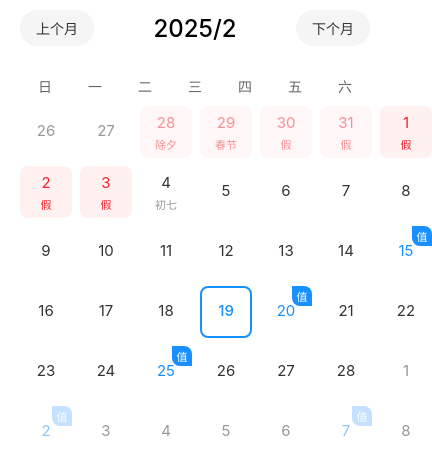
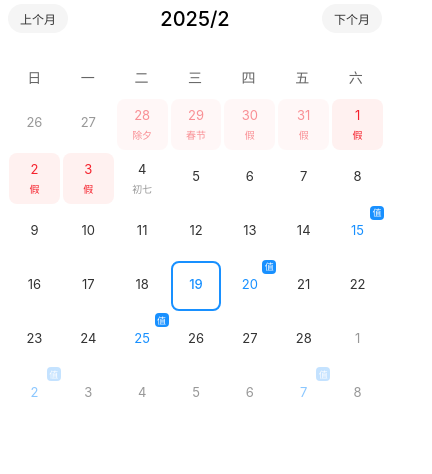
Before and after one commit to Noah124-afk/duty---calendar---repo, a plain HTML site: page index.html in a window 390 px wide. Shown: the whole page, 432 px wide, since content can reach past the window. Drawn offline with Linux system fonts and the light colour scheme.

Commit message:
优化UI界面

```diff
--- a/styles.css
+++ b/styles.css
@@ -1,15 +1,18 @@
 body {
     font-family: -apple-system, BlinkMacSystemFont, "Segoe UI", Roboto, "Helvetica Neue", Arial, sans-serif;
     margin: 0;
-    padding: 15px;
+    padding: 8px;
     background-color: #fff;
+    min-width: 320px;
 }
 
 .calendar-wrapper {
     max-width: 500px;
+    width: 100%;
     margin: 0 auto;
     background-color: white;
-    padding: 0 15px;
+    padding: 0 8px;
+    box-sizing: border-box;
 }
 
 .controls {
@@ -45,22 +48,31 @@ button:hover {
 .calendar-container {
     background-color: white;
     padding: 0;
+    width: 100%;
 }
 
 .day-labels {
     display: grid;
-    grid-template-columns: repeat(7, 1fr);
+    grid-template-columns: repeat(7, minmax(0, 1fr));
     text-align: center;
     font-weight: normal;
-    margin-bottom: 10px;
+    margin-bottom: 8px;
     color: #666;
     font-size: 14px;
+    gap: 4px;
+    padding: 0 1px;
+}
+
+.day-labels div {
+    padding: 4px 0;
 }
 
 .calendar-days {
     display: grid;
-    grid-template-columns: repeat(7, 1fr);
-    gap: 8px;
+    grid-template-columns: repeat(7, minmax(0, 1fr));
+    gap: 4px;
+    width: 100%;
+    padding: 0 1px;
 }
 
 .calendar-day {
@@ -72,9 +84,11 @@ button:hover {
     justify-content: center;
     border: none;
     border-radius: 8px;
-    padding: 4px 4px 4px 4px;
+    padding: 4px;
     background-color: #fff;
-    min-height: 45px;
+    min-height: 36px;
+    width: 100%;
+    box-sizing: border-box;
     overflow: visible;
 }
 
@@ -82,12 +96,16 @@ button:hover {
     font-size: 16px;
     color: #333;
     margin-bottom: 2px;
+    width: 100%;
+    text-align: center;
 }
 
 .lunar-date {
     font-size: 12px;
     color: #999;
     margin-top: 2px;
+    width: 100%;
+    text-align: center;
 }
 
 .duty-day {
@@ -97,18 +115,18 @@ button:hover {
 .duty-day::before {
     content: '值';
     position: absolute;
-    top: 0;
-    right: 0;
-    width: 24px;
-    height: 24px;
+    top: -2px;
+    right: -2px;
+    width: 16px;
+    height: 16px;
     background-color: #1890ff;
     color: #fff;
-    font-size: 12px;
+    font-size: 10px;
     display: flex;
     align-items: center;
     justify-content: center;
-    border-top-right-radius: 8px;
-    border-bottom-left-radius: 8px;
+    border-radius: 4px;
+    z-index: 1;
 }
 
 .duty-day .date-number {
@@ -181,47 +199,93 @@ button:hover {
 }
 
 .current-day.duty-day::before {
-    right: -2px;
-    top: -2px;
-    width: 26px;
-    height: 26px;
-    font-size: 13px;
+    top: -3px;
+    right: -3px;
+    width: 18px;
+    height: 18px;
+    font-size: 11px;
 }
 
 @media (max-width: 480px) {
     body {
-        padding: 10px;
+        padding: 4px;
     }
 
     .calendar-wrapper {
-        padding: 0 10px;
+        padding: 0 4px;
+    }
+
+    .calendar-days, .day-labels {
+        gap: 3px;
+    }
+
+    .calendar-day {
+        min-height: 34px;
+        padding: 1px;
+    }
+
+    .date-number {
+        font-size: 13px;
+    }
+
+    .lunar-date {
+        font-size: 10px;
+    }
+
+    .duty-day::before {
+        width: 14px;
+        height: 14px;
+        font-size: 9px;
+        top: -1px;
+        right: -1px;
+    }
+
+    .current-day.duty-day::before {
+        width: 16px;
+        height: 16px;
+        font-size: 10px;
+        top: -2px;
+        right: -2px;
     }
 
     #monthDisplay {
-        font-size: 24px;
+        font-size: 20px;
+    }
+
+    button {
+        padding: 6px 12px;
+        font-size: 12px;
+    }
+}
+
+@media (max-width: 360px) {
+    body {
+        padding: 2px;
+    }
+
+    .calendar-wrapper {
+        padding: 0 2px;
+    }
+
+    .calendar-days, .day-labels {
+        gap: 2px;
     }
 
     .calendar-day {
-        min-height: 40px;
+        min-height: 32px;
     }
 
     .date-number {
-        font-size: 15px;
+        font-size: 12px;
     }
 
     .lunar-date {
-        font-size: 11px;
+        font-size: 9px;
     }
 
     .duty-day::before {
-        width: 20px;
-        height: 20px;
-        font-size: 11px;
-    }
-
-    .current-day.duty-day::before {
-        width: 22px;
-        height: 22px;
-        font-size: 12px;
+        width: 12px;
+        height: 12px;
+        font-size: 8px;
     }
 }
```
